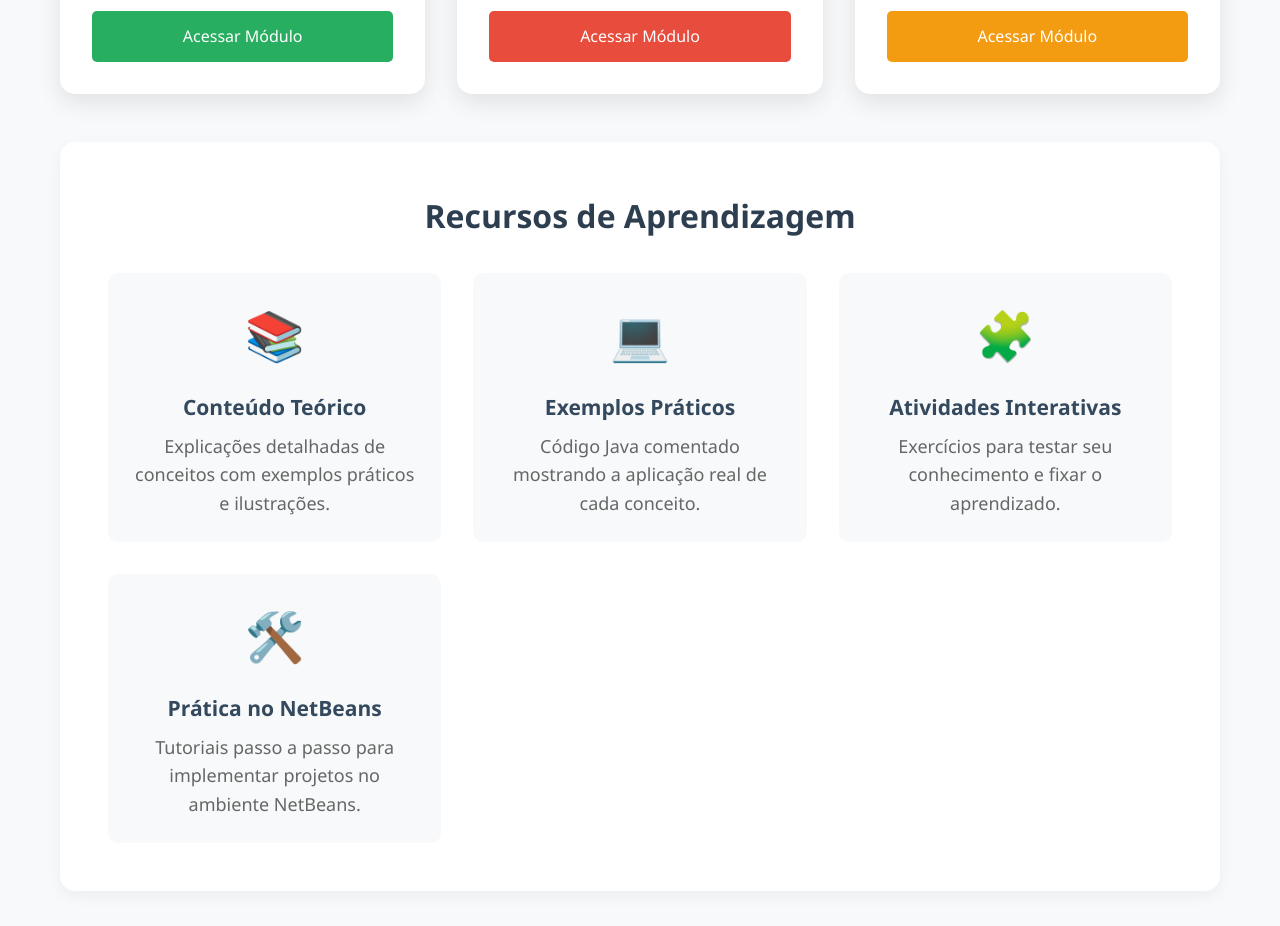
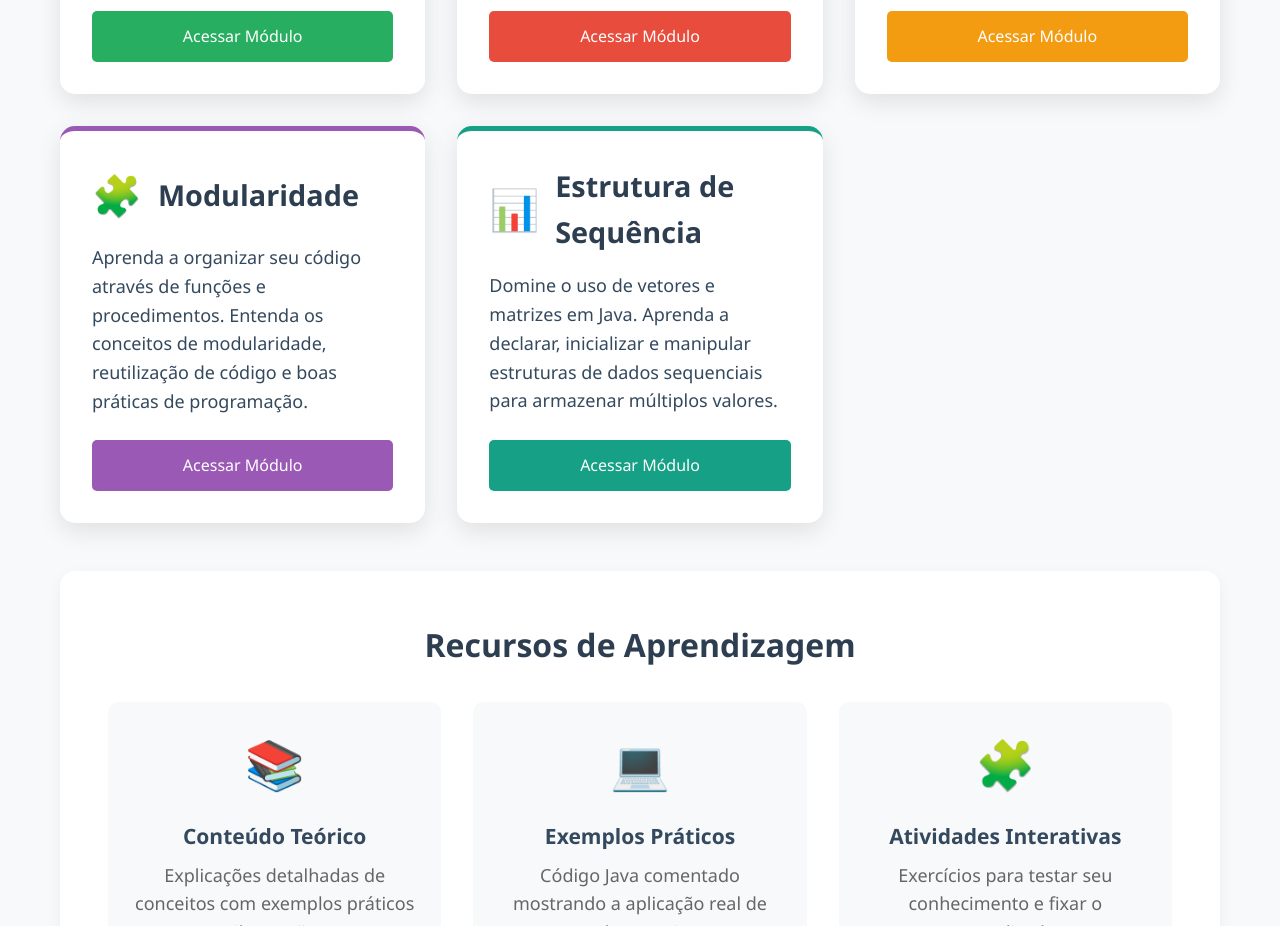
Before and after one commit to gersonferreirarn/gersonferreirarn.github.io, a plain HTML site: page java/index.html in a window 1280 px wide. Shown: the part 1080-2006 px from the top of the page. Drawn offline with Linux system fonts and the light colour scheme.

Commit message:
Update index.html

```diff
--- a/java/index.html
+++ b/java/index.html
@@ -11,6 +11,8 @@
             --success: #27ae60;
             --warning: #f39c12;
             --danger: #e74c3c;
+            --modular: #9b59b6; /* Nova cor para modularidade */
+            --sequence: #16a085; /* Nova cor para estrutura de sequência */
             --light: #ecf0f1;
             --dark: #34495e;
             --font-size-base: 18px;
@@ -151,6 +153,24 @@
         }
         .topic-card.loop .btn:hover {
             background-color: #d68910;
+        }
+        .topic-card.modular {
+            border-top-color: var(--modular);
+        }
+        .topic-card.modular .btn {
+            background-color: var(--modular);
+        }
+        .topic-card.modular .btn:hover {
+            background-color: #8e44ad;
+        }
+        .topic-card.sequence {
+            border-top-color: var(--sequence);
+        }
+        .topic-card.sequence .btn {
+            background-color: var(--sequence);
+        }
+        .topic-card.sequence .btn:hover {
+            background-color: #138d75;
         }
         .features-section {
             background-color: white;
@@ -375,6 +395,18 @@
                 <p>Aprenda a usar for, while e do-while para criar loops eficientes. Domine o controle de fluxo com break e continue.</p>
                 <a href="repeticao.html" class="btn">Acessar Módulo</a>
             </div>
+
+            <div class="topic-card modular">
+                <h3><span class="icon">🧩</span> Modularidade</h3>
+                <p>Aprenda a organizar seu código através de funções e procedimentos. Entenda os conceitos de modularidade, reutilização de código e boas práticas de programação.</p>
+                <a href="modularidade.html" class="btn">Acessar Módulo</a>
+            </div>
+
+            <div class="topic-card sequence">
+                <h3><span class="icon">📊</span> Estrutura de Sequência</h3>
+                <p>Domine o uso de vetores e matrizes em Java. Aprenda a declarar, inicializar e manipular estruturas de dados sequenciais para armazenar múltiplos valores.</p>
+                <a href="sequencia.html" class="btn">Acessar Módulo</a>
+            </div>
         </section>
 
         <section class="features-section">
```
